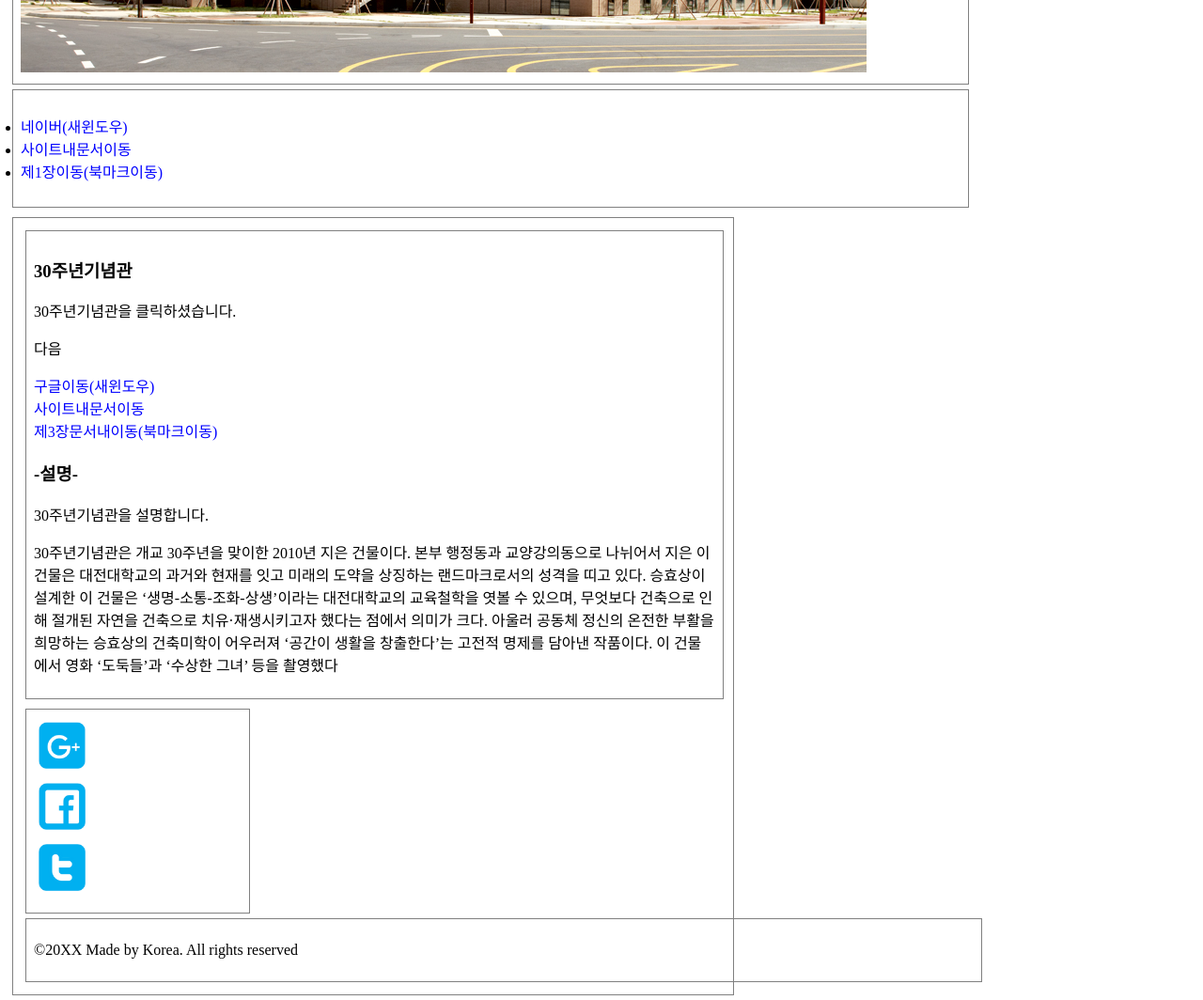
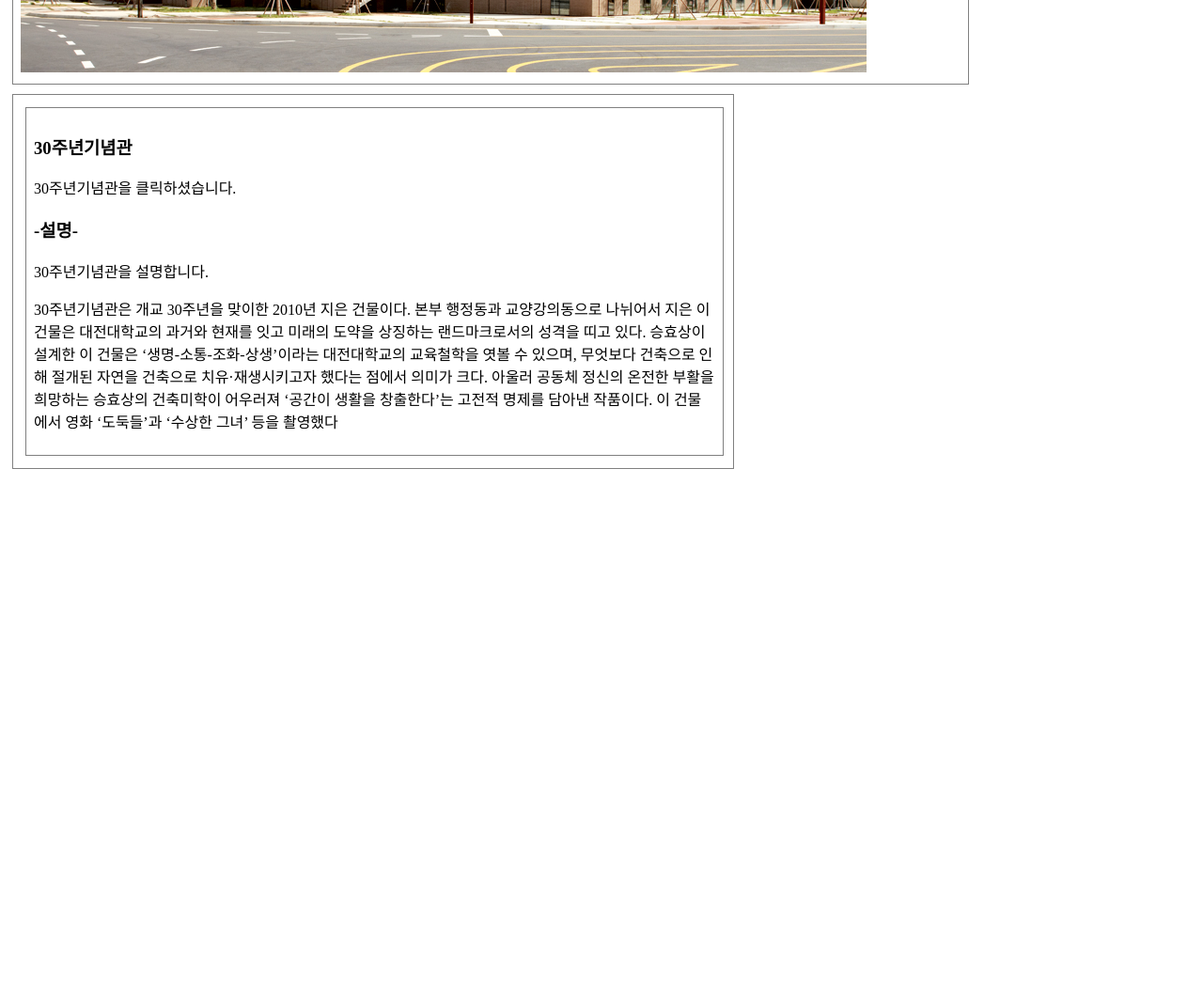
Before and after one commit to godonguk1543/godonguk1543.github.io, a plain HTML site: page 20180404/30ju19.html in a window 1280 px wide. Shown: the part 540-1604 px from the top of the page at 94% size. After the commit the page ends 1044 px from the top, so only its background shows below. Drawn offline with Linux system fonts and the light colour scheme.

Commit message:
Update 30ju19.html

```diff
--- a/20180404/30ju19.html
+++ b/20180404/30ju19.html
@@ -29,32 +29,12 @@ color:blue;background-color:transparent;text-decoration:none;}
 <header>
 <img src="30ju19.jpg"alt="30주년기념관"/>
 </header>
-<nav>
-<ul>
-<li><a href="http://www.naver.com"target="_blank">네이버(새윈도우)</a></li>
-<li><a href="anchor2.html">사이트내문서이동</a></li>
-<li><a href="#chapter1">제1장이동(북마크이동)</a></li></ul>
-</nav>
 <section>  <!-- main-->
 <section><h3 id="chapter1">30주년기념관</h3>
 <p>30주년기념관을 클릭하셨습니다.</p>
-<p>다음</p>
-<a href="http://www.google.com"taget="_blank">구글이동(새윈도우)</a><br/>
-<a href="anchor2.html">사이트내문서이동</a><br/>
-<a href="#chapter3">제3장문서내이동(북마크이동)</a><br/>
 <h3 id="chapter2">-설명-</h3>
 <p>30주년기념관을 설명합니다.</p>
 <p>30주년기념관은 개교 30주년을 맞이한 2010년 지은 건물이다. 본부 행정동과 교양강의동으로 나뉘어서 지은 이 건물은 대전대학교의 과거와 현재를 잇고 미래의 도약을 상징하는 랜드마크로서의 성격을 띠고 있다. 승효상이 설계한 이 건물은 ‘생명-소통-조화-상생’이라는 대전대학교의 교육철학을 엿볼 수 있으며, 무엇보다 건축으로 인해 절개된 자연을 건축으로 치유·재생시키고자 했다는 점에서 의미가 크다. 아울러 공동체 정신의 온전한 부활을 희망하는 승효상의 건축미학이 어우러져 ‘공간이 생활을 창출한다’는 고전적 명제를 담아낸 작품이다. 이 건물에서 영화 ‘도둑들’과 ‘수상한 그녀’ 등을 촬영했다
 </section>  <!--  /main-->
-<aside>
-<ul>
-<li><a href=https://www.google.com><img src="googlePlus.png"alt="구글"/></a></li>
-<li><a href=https://www.facebook.com><img src="facebookOne.png"alt="페이스북"/></a></li>
-<li><a href=https://www.twitter.com><img src="twitterYou.png"alt="트위터"/></a></li>
-</ul>
-</aside>
-<footer>
-<p>&copy;20XX Made by Korea. All rights reserved</p>
-</footer>
 </body>
 </html>
```
